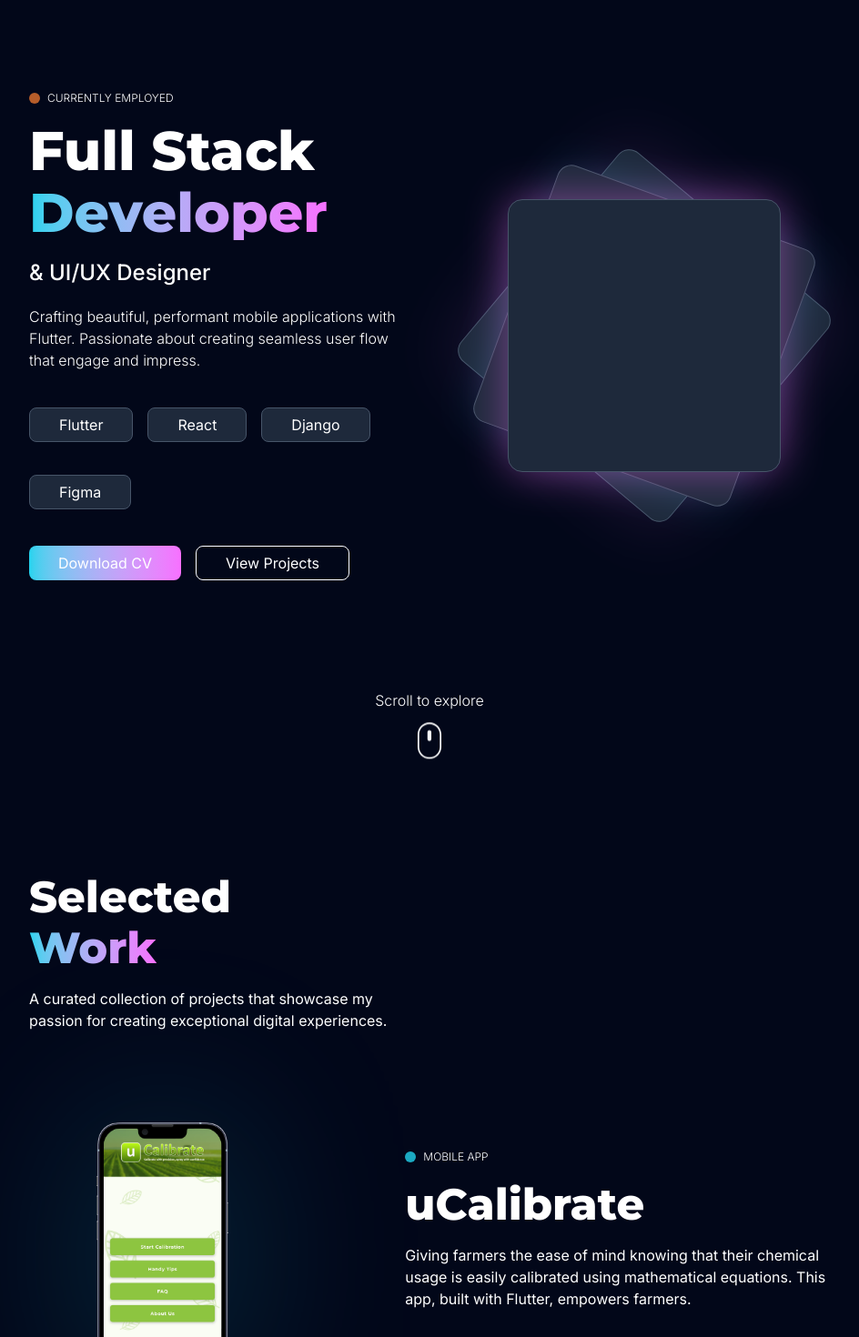
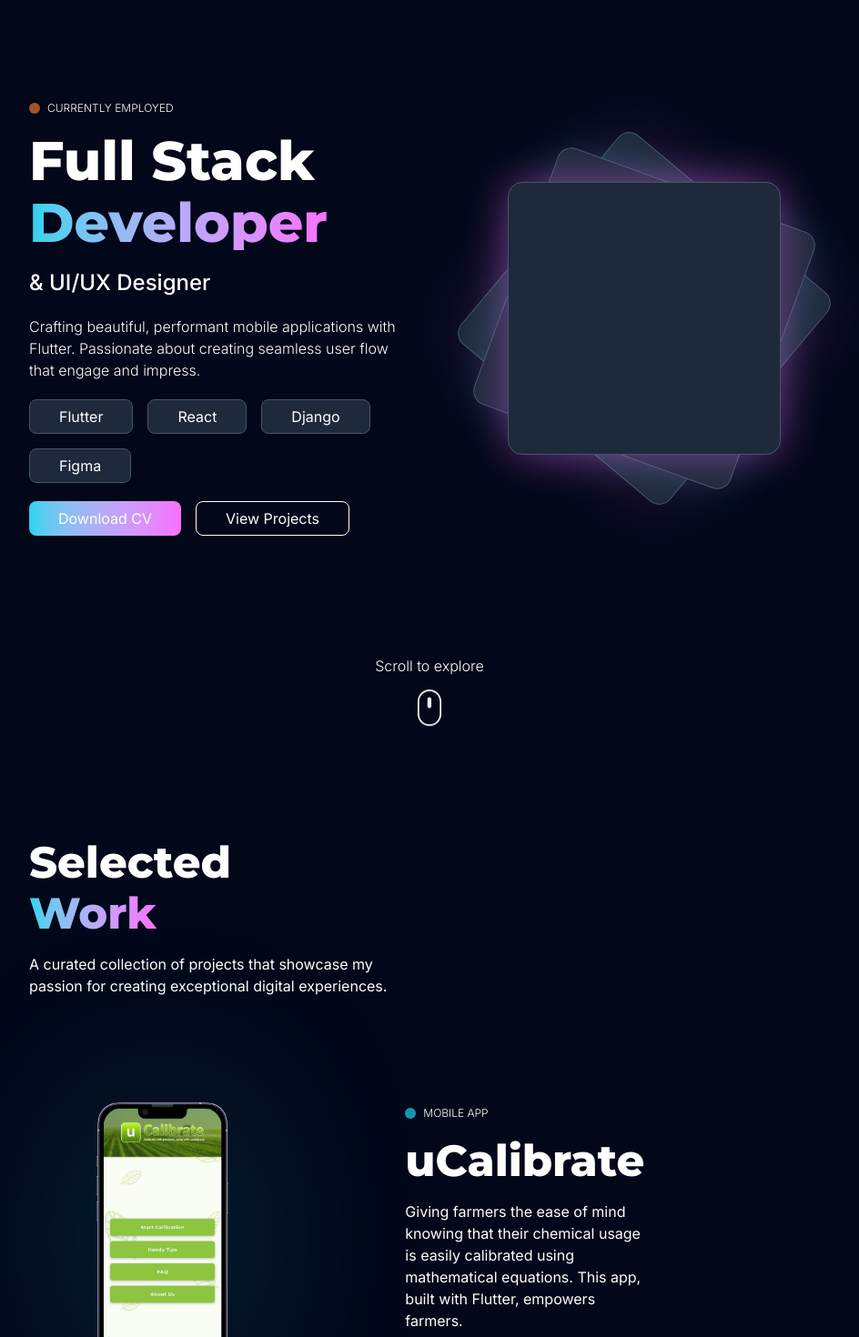
Before and after one commit to Michael1840/portfolio-site, a React (Vite) app: page / in a window 1280 px wide. Shown: the top 1470 px of the page at 91% size, without its empty margins (168-1112 px from the left). Built offline with nearby package versions, Linux system fonts and the light colour scheme.

Commit message:
Fixing responsiveness

```diff
--- a/src/Hero/HeroSection.tsx
+++ b/src/Hero/HeroSection.tsx
@@ -12,7 +12,7 @@ import HeadingText from '../components/custom/HeadingText';
 const HeroSection = () => {
   return (
     <div>
-      <PageSection className="xl:px-50 lg:px-40 p-25 justify-center items-center duration-1000">
+      <PageSection className="xl:px-50 lg:px-40 md:p-25 p-15 justify-center items-center duration-1000">
         {/* LEFT SIDE */}
         <PageContainer className="flex ">
           <div>
--- a/src/Showcase/items/ShowcaseItem.tsx
+++ b/src/Showcase/items/ShowcaseItem.tsx
@@ -22,7 +22,10 @@ const ShowcaseItem = ({
   asset: string;
 }) => {
   return (
-    <RowContainer gap="xl:gap-30 lg:gap-20 gap-10" className="items-center">
+    <RowContainer
+      gap="xl:gap-30 lg:gap-20 md:gap-10 gap-10"
+      className="items-center"
+    >
       <GlowContainer
         isPhone={isPhone}
         asset={asset}
@@ -30,7 +33,7 @@ const ShowcaseItem = ({
         className={`${isRight ? 'md:order-3 sm:order-1' : 'order-1'} `}
       />
       <ColumnContainer
-        className={`flex flex-col flex-2 gap-5 items-start justify-center ${
+        className={`flex flex-col flex-2 gap-5 items-start ${
           isRight ? 'md:order-2 sm:order-2' : 'order-2'
         }`}
       >
@@ -41,11 +44,13 @@ const ShowcaseItem = ({
         <h1 className={`text-white font-extrabold text-5xl font-montserrat`}>
           {name}
         </h1>
-        <p>{description}</p>
+        <p className="justify-self-center md:justify-self-start">
+          {description}
+        </p>
         <OutlineButton title={buttonText} onClick={() => {}} />
       </ColumnContainer>
       <div
-        className={`flex-1 sm:hidden ${
+        className={`hidden md:flex flex-1 ${
           isRight ? 'md:order-1 sm:order-3' : 'order-3'
         }`}
       />
--- a/src/components/buttons/GradientButton.tsx
+++ b/src/components/buttons/GradientButton.tsx
@@ -11,7 +11,7 @@ const GradientButton = ({
     return (
       <button
         type="button"
-        className="flex flex-row rounded-lg bg-gradient-to-r from-accentBlue to-accentPink py-1.5 px-8 mt-5 shadow-accentBlue hover:shadow-2xl hover:scale-105 transition-all transition-discrete"
+        className="flex flex-row rounded-lg bg-gradient-to-r from-accentBlue to-accentPink py-1.5 px-8 shadow-accentBlue hover:shadow-2xl hover:scale-105 transition-all transition-discrete"
         disabled
       >
         <svg
@@ -44,7 +44,7 @@ const GradientButton = ({
     <button
       type="submit"
       onClick={() => onClick()}
-      className="rounded-lg bg-gradient-to-r from-accentBlue to-accentPink py-1.5 px-8 mt-5 shadow-accentBlue hover:shadow-2xl hover:scale-105 transition-all transition-discrete"
+      className="rounded-lg bg-gradient-to-r from-accentBlue to-accentPink py-1.5 px-8  shadow-accentBlue hover:shadow-2xl hover:scale-105 transition-all transition-discrete"
     >
       {title}
     </button>
--- a/src/components/buttons/OutlineButton.tsx
+++ b/src/components/buttons/OutlineButton.tsx
@@ -8,7 +8,7 @@ const OutlineButton = ({
   return (
     <button
       onClick={() => onClick}
-      className="rounded-lg bg-transparent py-1.5 px-8 border border-white mt-5 shadow-borderTertiary hover:shadow-2xl hover:bg-buttonHover hover:scale-105 transition-all transition-discrete"
+      className="rounded-lg bg-transparent py-1.5 px-8 border border-white shadow-borderTertiary hover:shadow-2xl hover:bg-buttonHover hover:scale-105 transition-all transition-discrete"
     >
       {title}
     </button>
--- a/src/components/buttons/RegularButton.tsx
+++ b/src/components/buttons/RegularButton.tsx
@@ -8,7 +8,7 @@ const RegularButton = ({
   return (
     <button
       onClick={() => onClick}
-      className="rounded-lg bg-container py-1.5 px-8 border border-borderTertiary mt-5 shadow-borderTertiary hover:shadow-2xl hover:bg-buttonHover hover:scale-105 transition-all transition-discrete"
+      className="rounded-lg bg-container py-1.5 px-8 border border-borderTertiary shadow-borderTertiary hover:shadow-2xl hover:bg-buttonHover hover:scale-105 transition-all transition-discrete"
     >
       {title}
     </button>
```
